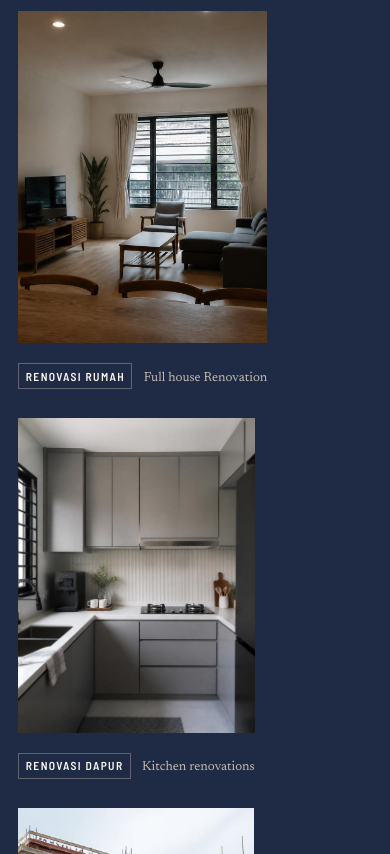
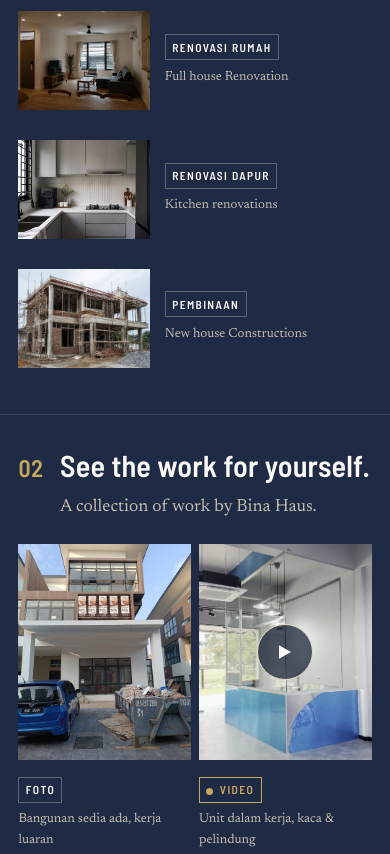
Before and after one commit to Faaaiiiii/binahaus-look-preview, a plain HTML site: page pita/index.html in a window 390 px wide. Shown: the part 995-1849 px from the top of the page. Drawn offline with Linux system fonts and the light colour scheme.

Commit message:
pita: pass mudah alih — 01 jadi baris padat, grid 02 rata, tablet tiga pintu sama
Nota pemilik: 'versi desktop ok kemas, versi mobile nampak buruk'.

01 (<=700px): tiga jubin bertindan (satu jubin ~430px tinggi) -> tiga baris padat
   (gambar 132x99 kiri, cip + nama kanan). Halaman jadi 860px lebih pendek.
02 (<=700px): kapsyen jadi satu lajur dengan ketinggian minimum yang sama, jadi
   baris grid tidak lagi bergerigi (dulu capH 26/56/77 -> baris tak sejajar).
Tablet (<=820px): dulu jubin pertama 699x874 dan dua lagi 344x430 -> kini tiga
   pintu sama saiz (768px: 226x282 setiap satu).

Diperiksa pada 360/390/412/700/768/820/1024/1440: 0 overflow, bingkai sekata,
0 imej rosak. Gate: sapuan 0 fail, sasaran sentuh 0 bawah 44px (390 dan 1440),
no-JS lengkap (14/14), slopscan 0/0, systemscan tiada FAIL, 0 pautan rosak.

```diff
--- a/pita/assets/style.css
+++ b/pita/assets/style.css
@@ -368,8 +368,8 @@ html:not(.js) .wk--video video{ display:block; position:static; height:auto; }
   .ftr__in{ grid-template-columns:1fr 1fr; }
   .reel-hero{ min-height:92svh; }
   .pair,.pair--wide{ grid-template-columns:1fr; }
-  .trio{ grid-template-columns:1fr 1fr; }
-  .trio li:first-child{ grid-column:1 / -1; }
+  /* tablet: three equal doors, not one oversized and two small */
+  .trio{ grid-template-columns:repeat(3,minmax(0,1fr)); }
 }
 /* the phone pass: names under photographs, no density, real thumb targets */
 @media (max-width:700px){
@@ -383,6 +383,15 @@ html:not(.js) .wk--video video{ display:block; position:static; height:auto; }
   .ftr ul{ gap:.15rem; }
   .ftr ul a{ display:block; padding-block:.8rem; }
   .ftr__site a,.chap__body a,.plaque a{ display:inline-block; padding-block:.55rem; }
+  /* 01 — the three services read as compact rows, not as three stacked posters */
+  .trio{ grid-template-columns:minmax(0,1fr); gap:.6rem; }
+  .trio li,.trio li:first-child{ grid-column:auto; }
+  .trio figure{ display:grid; grid-template-columns:132px minmax(0,1fr); gap:.9rem; align-items:center; }
+  .trio .wk__fr{ aspect-ratio:4/3; }
+  .trio .film__cap{ flex-direction:column; align-items:flex-start; gap:.35rem; margin:0; }
+  /* 02 — one caption height, so the gallery rows line up instead of ragging */
+  .wk figcaption{ flex-direction:column; align-items:flex-start; gap:.3rem; min-height:3.4em; margin-top:.5rem; }
+  .wk .wk__fr{ aspect-ratio:4/5; }
 }
 @media (max-width:560px){
   :root{ --pad:1.15rem; }
@@ -396,8 +405,8 @@ html:not(.js) .wk--video video{ display:block; position:static; height:auto; }
   .plaque .row{ padding:1rem 1.15rem; }
   .reel-hero{ min-height:88svh; }
   .pair .wk__fr,.film .wk__fr{ aspect-ratio:4/5; }
-  .trio{ grid-template-columns:minmax(0,1fr); }
-  .trio li:first-child{ grid-column:auto; }
+  .trio{ grid-template-columns:minmax(0,1fr); gap:.6rem; }
+  .trio li,.trio li:first-child{ grid-column:auto; }
 }
 
 /* ------------------------------------------------------ REDUCED MOTION ---- */
```
